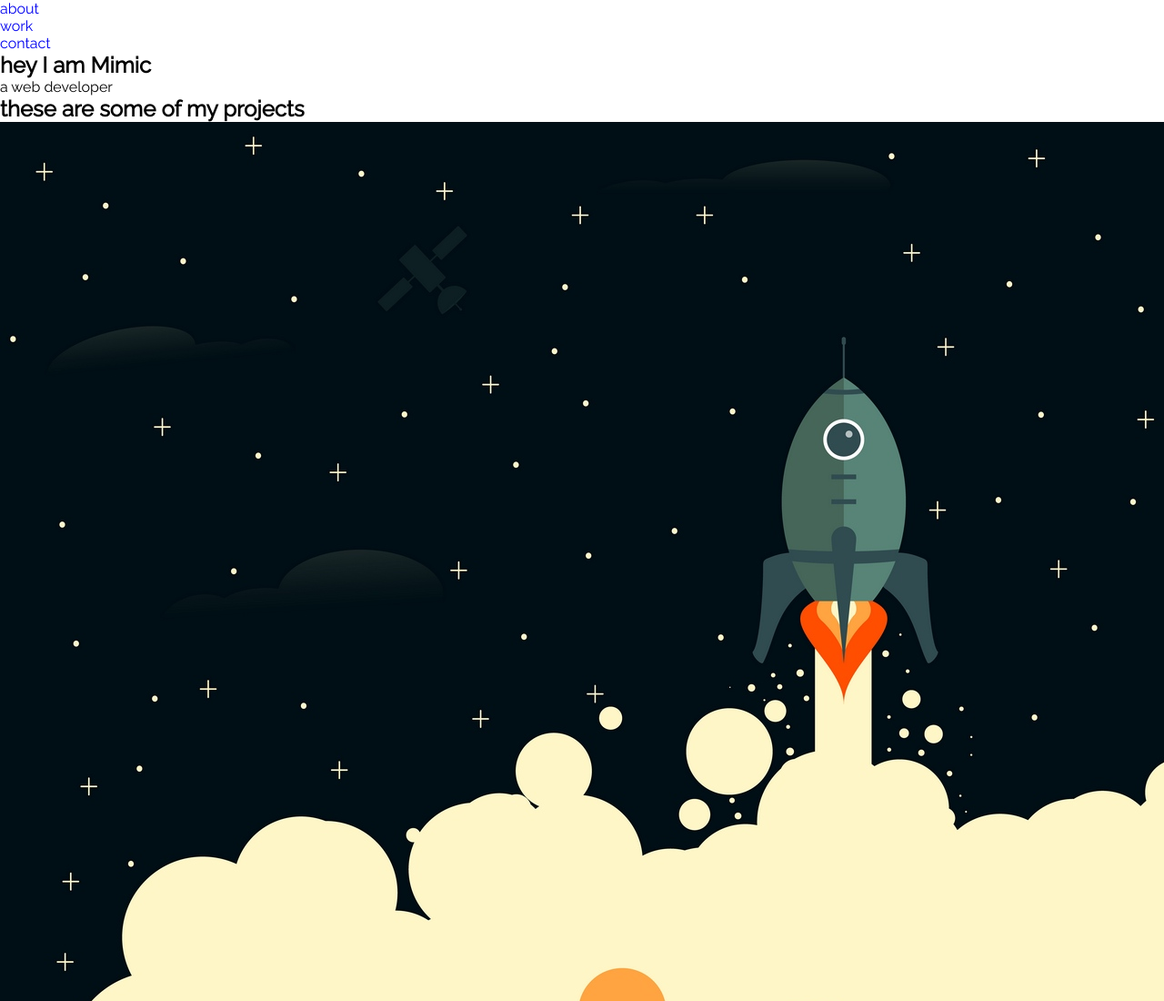
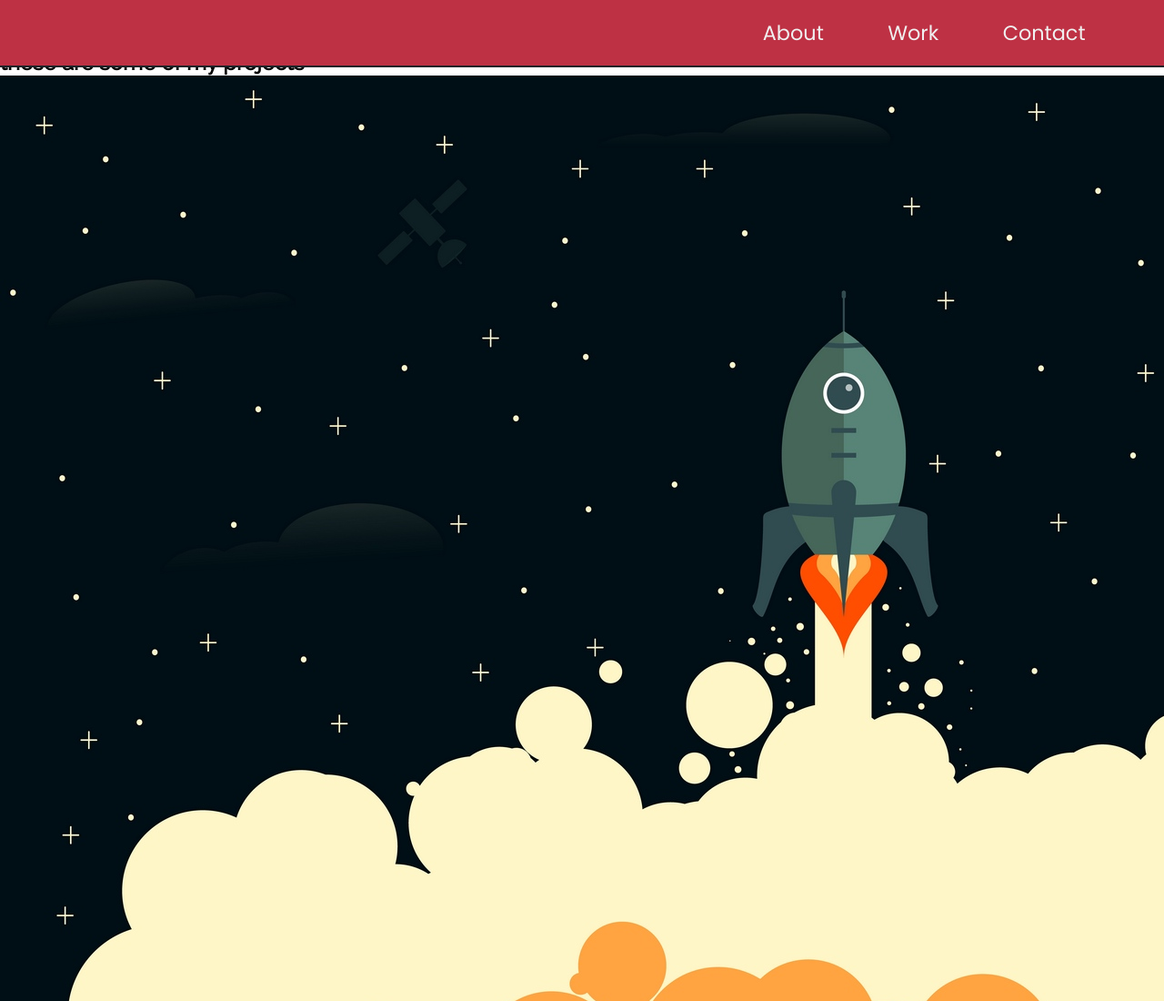
Before and after one commit to pavelFaraday/Personal-Portfolio-Webpage-FreeCodeCamp, a plain HTML site: page index.html in a window 1280 px wide. Shown: the top 1100 px of the page at 91% size. Drawn offline with Linux system fonts and the light colour scheme.

Commit message:
Finish navbar

```diff
--- a/index.html
+++ b/index.html
@@ -14,9 +14,9 @@
 
         <nav id="navbar">
             <ul>
-                <li><a href="#">about</a></li>
-                <li><a href="#">work</a></li>
-                <li><a href="#">contact</a></li>
+                <li><a href="#welcome-section">about</a></li>
+                <li><a href="#projects">work</a></li>
+                <li><a href="#contact">contact</a></li>
             </ul>
         </nav>
 
--- a/style.css
+++ b/style.css
@@ -1,5 +1,5 @@
 /* Global styles */
-@import url('https://fonts.googleapis.com/css2?family=Raleway&display=swap');
+@import url('https://fonts.googleapis.com/css2?family=Poppins&family=Raleway&display=swap');
 
 * {
     margin: 0;
@@ -13,6 +13,9 @@ li {
     list-style-type: none;
 }
 body {
+    font-family: 'Poppins', sans-serif;
+}
+h1, h2 {
     font-family: 'Raleway', sans-serif;
 }
 :root {
@@ -22,7 +25,45 @@ body {
     /* for projects label & contact background & footer */
     --projects_label_background: rgb(48,56,65);
     --welcome_background: linear-gradient(62deg, #3a3d40 0%, #181719 100%);
+    --font_color: rgb(240,240,240);
 }
 
 
 /* Self Styles */
+
+/* --- --- START of Navbar --- --- */
+#navbar {
+    background-color: var(--nav_background_color);
+    position: fixed;
+    top: 0;
+    left: 0;
+    width: 100vw;
+    border-bottom: 2px solid rgb(29,34,39);
+}
+#navbar ul {
+    display: flex;
+    justify-content: flex-end;
+    width: 96vw;
+}
+@media screen and (max-width: 700px) {
+    #navbar ul {
+        justify-content: space-around;
+    }
+}
+#navbar ul li {
+    padding: 1.2rem 2.2rem;
+    transition: all 0.4s linear;
+}
+#navbar ul li:hover {
+    background-color: rgb(69,86,125);
+    cursor: pointer;
+}
+#navbar a {
+    display: inline-block;
+    font-size: 1.4rem;
+    text-transform: capitalize;
+    font-weight: 200;
+    color: var(--font_color);
+}
+
+/* --- --- END of Navbar --- --- */
```
